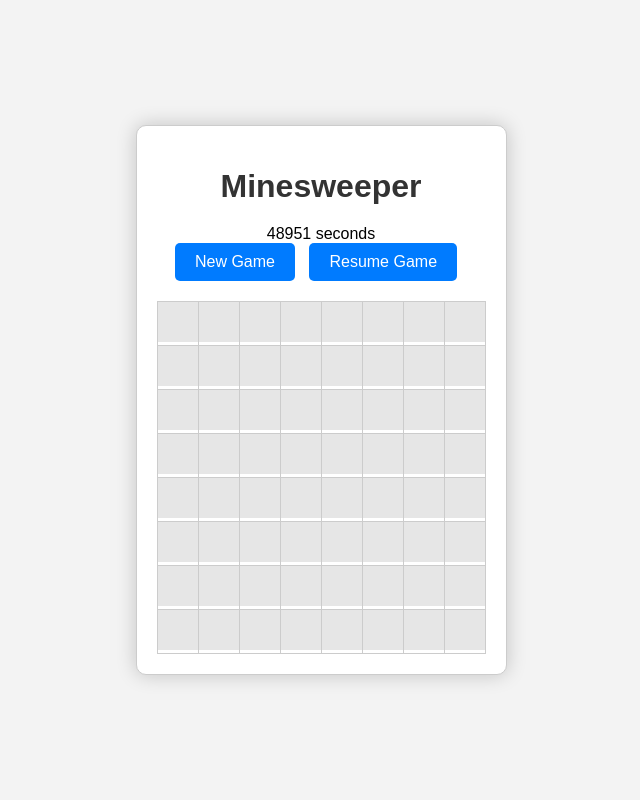
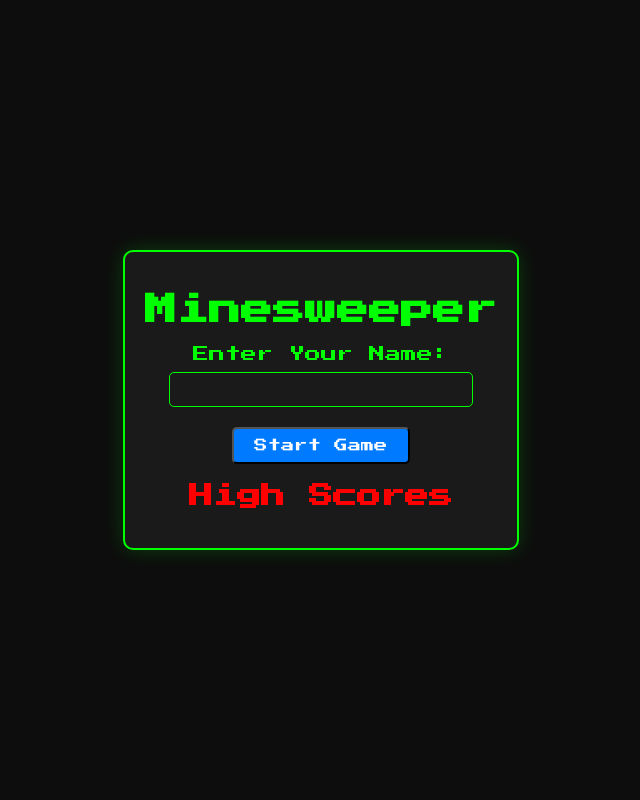
Before and after one commit to s27512/MineSweeper, a Flask app: page / in a window 1280 px wide. Shown: the whole page, without its empty margins (319-959 px from the left). Run offline with Flask 3, Linux system fonts and the light colour scheme; data that the repository does not hold is empty; some libraries are stand-ins or nearby versions.

Commit message:
Menu has new design

```diff
--- a/app.py
+++ b/app.py
@@ -12,7 +12,6 @@ mongo = PyMongo(app)
 ROWS = 8
 COLS = 8
 MINES = 10
-
 
 def create_board(rows, cols, mines):
     board = [['' for _ in range(cols)] for _ in range(rows)]
@@ -34,17 +33,17 @@ def create_board(rows, cols, mines):
             board[r][c] = str(count) if count > 0 else ''
     return board
 
-
 def save_game_state():
     game_state = {
         "board": session['board'],
         "revealed": session['revealed'],
         "flags": session['flags'],
         "start_time": session['start_time'],
-        "game_over": session['game_over']
+        "game_over": session['game_over'],
+        "clicks": session['clicks'],
+        "player_name": session['player_name']
     }
     mongo.db.games.insert_one(game_state)
-
 
 def load_game_state():
     game_state = mongo.db.games.find_one(sort=[('_id', -1)])
@@ -54,30 +53,38 @@ def load_game_state():
         session['flags'] = game_state['flags']
         session['start_time'] = game_state['start_time']
         session['game_over'] = game_state['game_over']
-
+        session['clicks'] = game_state['clicks']
+        session['player_name'] = game_state['player_name']
 
 @app.route('/')
-def index():
+def main_menu():
+    scores = list(mongo.db.scores.find().sort("clicks", 1).limit(10))
+    return render_template('main_menu.html', scores=scores)
+
+@app.route('/start_game', methods=['POST'])
+def start_game():
+    session['player_name'] = request.form['player_name']
     session['board'] = create_board(ROWS, COLS, MINES)
     session['revealed'] = [[False for _ in range(COLS)] for _ in range(ROWS)]
     session['flags'] = [[False for _ in range(COLS)] for _ in range(ROWS)]
     session['start_time'] = time.time()
     session['game_over'] = False
+    session['clicks'] = 0
     start_time = int(session['start_time'] * 1000)
     save_game_state()
     return render_template('index.html', start_time=start_time)
 
-
 @app.route('/game', methods=['POST'])
 def game():
     if session['game_over']:
-        return redirect(url_for('index'))
+        return redirect(url_for('main_menu'))
 
     cell = request.form['cell']
     row, col = map(int, cell.split('-'))
     board = session['board']
     revealed = session['revealed']
     flags = session['flags']
+    session['clicks'] += 1
 
     for r in range(ROWS):
         for c in range(COLS):
@@ -88,6 +95,7 @@ def game():
         if board[row][col] == 'M':
             session['game_over'] = True
             revealed[row][col] = True
+            mongo.db.scores.insert_one({"name": session['player_name'], "clicks": session['clicks']})
         else:
             reveal_cell(row, col, board, revealed)
 
@@ -97,7 +105,6 @@ def game():
     save_game_state()
     return render_template('game.html', board=board, revealed=revealed, flags=flags, game_over=session['game_over'],
                            start_time=start_time)
-
 
 def reveal_cell(row, col, board, revealed):
     if revealed[row][col]:
@@ -109,6 +116,5 @@ def reveal_cell(row, col, board, revealed):
                 if 0 <= row + dr < ROWS and 0 <= col + dc < COLS:
                     reveal_cell(row + dr, col + dc, board, revealed)
 
-
 if __name__ == '__main__':
     app.run(debug=True, host='0.0.0.0')
--- /dev/null
+++ b/static/main_menu.css
@@ -0,0 +1,81 @@
+@import url('https://fonts.googleapis.com/css2?family=Press+Start+2P&display=swap');
+
+body {
+    font-family: 'Press Start 2P', cursive;
+    background-color: #0d0d0d;
+    color: #00ff00;
+    display: flex;
+    justify-content: center;
+    align-items: center;
+    height: 100vh;
+    margin: 0;
+}
+
+.menu-container {
+    text-align: center;
+    background-color: #1a1a1a;
+    border: 2px solid #00ff00;
+    border-radius: 10px;
+    padding: 20px;
+    box-shadow: 0 0 20px rgba(0, 255, 0, 0.2);
+}
+
+h1 {
+    font-size: 2em;
+    margin-bottom: 20px;
+    color: #00ff00;
+}
+
+h2 {
+    font-size: 1.5em;
+    margin: 20px 0;
+    color: #ff0000;
+}
+
+.start-game {
+    display: inline-block;
+    margin-top: 10px;
+    padding: 10px 20px;
+    background-color: #007bff;
+    color: #ffffff;
+    text-decoration: none;
+    border-radius: 5px;
+    transition: background-color 0.3s;
+    font-family: 'Press Start 2P', cursive;
+}
+
+.start-game:hover {
+    background-color: #0056b3;
+}
+
+.score-list {
+    list-style-type: none;
+    padding: 0;
+}
+
+.score-list li {
+    margin: 5px 0;
+    font-family: 'Press Start 2P', cursive;
+    color: #00ff00;
+}
+
+label, input {
+    display: block;
+    margin: 10px auto;
+    text-align: center;
+}
+
+input {
+    padding: 10px;
+    border-radius: 5px;
+    border: 1px solid #00ff00;
+    background-color: #1a1a1a;
+    color: #00ff00;
+    width: 80%;
+    font-family: 'Press Start 2P', cursive;
+}
+
+input:focus {
+    outline: none;
+    box-shadow: 0 0 10px #00ff00;
+}
--- a/templates/index.html
+++ b/templates/index.html
@@ -3,33 +3,21 @@
 <head>
     <title>Minesweeper</title>
     <link rel="stylesheet" type="text/css" href="{{ url_for('static', filename='style.css') }}">
-    <style>
-        /* Additional menu styles */
-        .menu {
-            margin-bottom: 20px;
-        }
-        .menu a {
-            display: inline-block;
-            padding: 10px 20px;
-            background-color: #007bff;
-            color: #ffffff;
-            text-decoration: none;
-            border-radius: 5px;
-            margin-right: 10px;
-        }
-        .menu a:hover {
-            background-color: #0056b3;
-        }
-    </style>
     <script>
-        function startTimer() {
+        var timerInterval;
+
+        function startTimer(startTime) {
             var timerElement = document.getElementById('timer');
-            var startTime = parseInt(timerElement.dataset.startTime);
-            setInterval(function() {
-                var elapsedTime = Date.now() - startTime;
+            timerElement.dataset.startTime = startTime;
+            timerInterval = setInterval(function() {
+                var elapsedTime = Date.now() - parseInt(timerElement.dataset.startTime);
                 var seconds = Math.floor(elapsedTime / 1000);
                 timerElement.textContent = seconds + " seconds";
             }, 1000);
+        }
+
+        function stopTimer() {
+            clearInterval(timerInterval);
         }
 
         function toggleFlag(event, row, col) {
@@ -39,29 +27,35 @@
             var flagInput = document.getElementById('flag-' + row + '-' + col);
             flagInput.value = isFlagged ? '1' : '0';
         }
+
+        window.onload = function() {
+            var startTime = parseInt(document.getElementById('timer').dataset.startTime);
+            if ({{ game_over|tojson }}) {
+                stopTimer();
+            } else {
+                startTimer(startTime);
+            }
+        }
     </script>
 </head>
-<body onload="startTimer()">
+<body>
     <div class="container">
         <h1>Minesweeper</h1>
         <div id="timer" data-start-time="{{ start_time }}">0 seconds</div>
-
-        <!-- Menu for starting new game or resuming -->
-        <div class="menu">
-            <a href="{{ url_for('index') }}">New Game</a>
-            <a href="{{ url_for('game') }}">Resume Game</a>
-        </div>
-
-        <form method="post" action="{{ url_for('game') }}">
+        {% if game_over %}
+        <h2>Game Over!</h2>
+        <a href="{{ url_for('main_menu') }}" class="play-again">Play Again</a>
+        {% endif %}
+        <form method="post" action="{{ url_for('index') }}">
             <table>
                 {% for row in range(8) %}
                 <tr>
                     {% for col in range(8) %}
                     <td>
-                        <button type="submit" name="cell" value="{{ row }}-{{ col }}" id="cell-{{ row }}-{{ col }}" class="cell {% if session.get('flags')[row][col] %}flag{% endif %} {% if session.get('revealed')[row][col] %}revealed revealed-{{ session.get('board')[row][col] }}{% endif %}" {{ 'disabled' if session.get('revealed')[row][col] }} oncontextmenu="toggleFlag(event, {{ row }}, {{ col }})">
-                            {{ ' ' if not session.get('revealed')[row][col] else session.get('board')[row][col] }}
+                        <button type="submit" name="cell" value="{{ row }}-{{ col }}" id="cell-{{ row }}-{{ col }}" class="cell {% if flags[row][col] %}flag{% endif %} {% if revealed[row][col] %}revealed revealed-{{ board[row][col] }}{% endif %}" {{ 'disabled' if revealed[row][col] }} oncontextmenu="toggleFlag(event, {{ row }}, {{ col }})">
+                            {{ ' ' if not revealed[row][col] else board[row][col] }}
                         </button>
-                        <input type="hidden" name="flag-{{ row }}-{{ col }}" id="flag-{{ row }}-{{ col }}" value="{{ '1' if session.get('flags')[row][col] else '0' }}">
+                        <input type="hidden" name="flag-{{ row }}-{{ col }}" id="flag-{{ row }}-{{ col }}" value="{{ '1' if flags[row][col] else '0' }}">
                     </td>
                     {% endfor %}
                 </tr>
--- /dev/null
+++ b/templates/main_menu.html
@@ -0,0 +1,23 @@
+<!doctype html>
+<html>
+<head>
+    <title>Main Menu - Minesweeper</title>
+    <link rel="stylesheet" type="text/css" href="{{ url_for('static', filename='main_menu.css') }}">
+</head>
+<body>
+    <div class="menu-container">
+        <h1>Minesweeper</h1>
+        <form method="post" action="{{ url_for('start_game') }}">
+            <label for="player_name">Enter Your Name:</label>
+            <input type="text" id="player_name" name="player_name" required>
+            <button type="submit" class="start-game">Start Game</button>
+        </form>
+        <h2>High Scores</h2>
+        <ul class="score-list">
+            {% for score in scores %}
+            <li>{{ score['name'] }}: {{ score['clicks'] }} clicks</li>
+            {% endfor %}
+        </ul>
+    </div>
+</body>
+</html>
```
Also changed, not shown: static/menu_style.css (deleted, +0 -42 lines), templates/game.html (+42 -42 lines), templates/menu.html (deleted, +0 -45 lines), static/style.css (line endings or trailing spaces).
